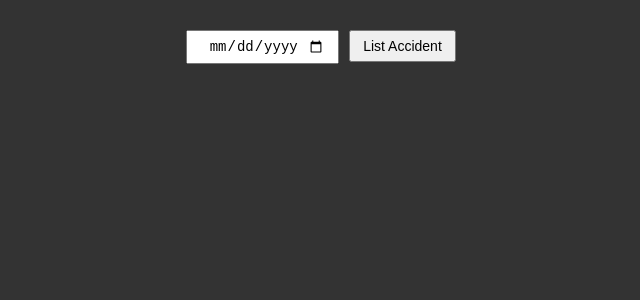
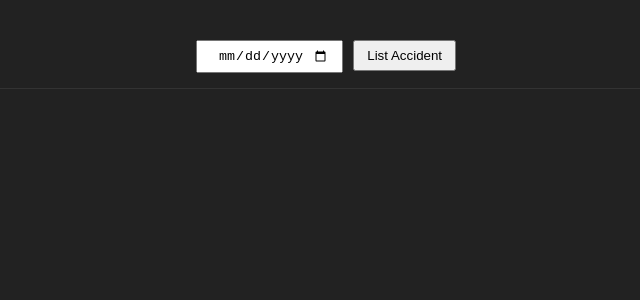
Before and after one commit to vigu-madurai/udaan, a React (Create React App) app: page / in a window 1280 px wide. Shown: the top 300 px of the page, without its empty margins (319-959 px from the left). Built offline with nearby package versions, Linux system fonts and the light colour scheme.

Commit message:
css cleanups

```diff
--- a/src/App.css
+++ b/src/App.css
@@ -7,13 +7,11 @@
   justify-content: center;
   width: 100%;
   height: 100%;
-  background-color: #333;
-  color: white;
+  max-width: 940px;
 }
 
-.filter-wrapper,
-.view-wrapper {
-  width: 50%;
+.filter-wrapper, .view-wrapper {
+	width: 100%;
 	height: 100%;
 	padding: 10px 16px;
 	margin: 5px;
@@ -21,14 +19,15 @@
 	position: relative;
 }
 
-@media screen and (max-width: 768px) {
-  .App {
+.crash-list-wrapper {
+	display: flex;
 	flex-direction: row;
-  }
-}
-
-.list-wrapper {
-  margin: 10px auto;
+	flex-wrap: nowrap;
+	justify-content: left;
+	width: 100%;
+	height: 210px;
+	overflow-x: auto;
+	padding-bottom: 15px;
 }
 
 .card-wrapper {
@@ -36,38 +35,32 @@
 	flex-direction: column;
 	justify-content: center;
 	align-items: center;
-  width: 300px;
-  height: auto;
-  border: solid 1px #222;
+	border: solid 1px #333;
 	border-radius: 5px;
-  padding: 6px 12px;
 	margin: 5px;
+	cursor: pointer;
+	min-width: 270px;
 }
 
-.crash-list-wrapper {
-  display: flex;
-  flex-direction: row;
-  flex-wrap: wrap;
+.car-names {
+	font-weight: bold;
+	width: 100%;
+	padding: 10px 6px;
 }
 
-.inputs {
-  text-align: center;
-  padding: 6px 12px;
-  margin: 5px;
+.details {
+	padding: 10px 5px;
+	font-size: 12px;
+	width: 100%;
+	text-align: left;
 }
 
-* {
-  box-sizing: border-box;
-  margin: 0;
-  padding: 0;
-  text-align: center;
-  transition: all 0.1s ease;
-  font-size: 14px;
-  font-weight: 400;
+@media screen and (max-width: 768px) {
+  .App {
+    flex-direction: column;
   }
-
-#root {
-  height: 100vh;
+  .filter-wrapper,
+  .view-wrapper {
     width: 100%;
-  display: block;
   }
+}
--- /dev/null
+++ b/src/components/ListAccident/index.css
@@ -0,0 +1,11 @@
+.list-wrapper {
+	margin: 10px auto;
+	border-bottom: solid 1px #333;
+	padding: 10px 0;
+}
+
+.inputs {
+	text-align: center;
+	padding: 6px 12px;
+	margin: 5px;
+}
--- a/src/components/ListAccident/index.js
+++ b/src/components/ListAccident/index.js
@@ -1,4 +1,5 @@
 import React, { useState } from 'react';
+import "./index.css";
 
 const ListAccident = ({ handleSelectedDate }) => {
     const [date, setDate] = useState(null);
--- a/src/index.css
+++ b/src/index.css
@@ -5,9 +5,25 @@ body {
     sans-serif;
   -webkit-font-smoothing: antialiased;
   -moz-osx-font-smoothing: grayscale;
+  font-size: 14px;
+  font-weight: 400;
+  width: 100%;
+  height: 100%;
+  background-color: #222;
+  color: white;
 }
 
-code {
-  font-family: source-code-pro, Menlo, Monaco, Consolas, 'Courier New',
-    monospace;
+* {
+  box-sizing: border-box;
+  margin: 0;
+  padding: 0;
+  text-align: center;
+  transition: all 0.1s ease;
 }
+
+#root {
+  height: 100%;
+  width: 100%;
+  display: flex;
+  justify-content: center;
+}
```
Lines whose indentation alone changed are shown as unchanged.
